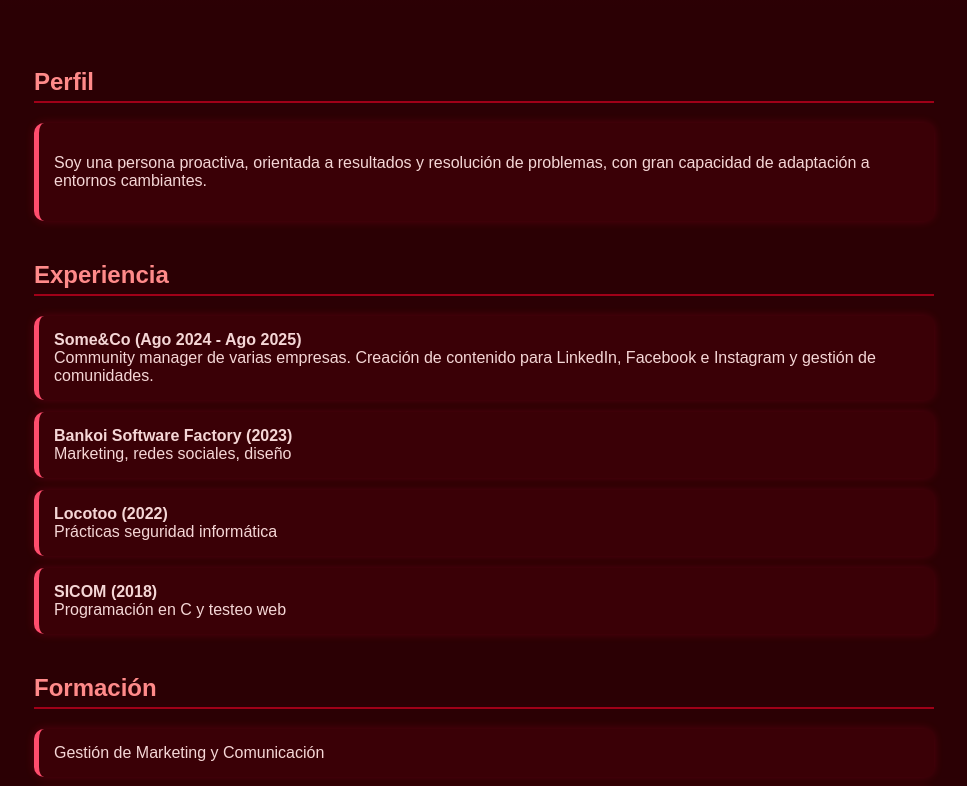
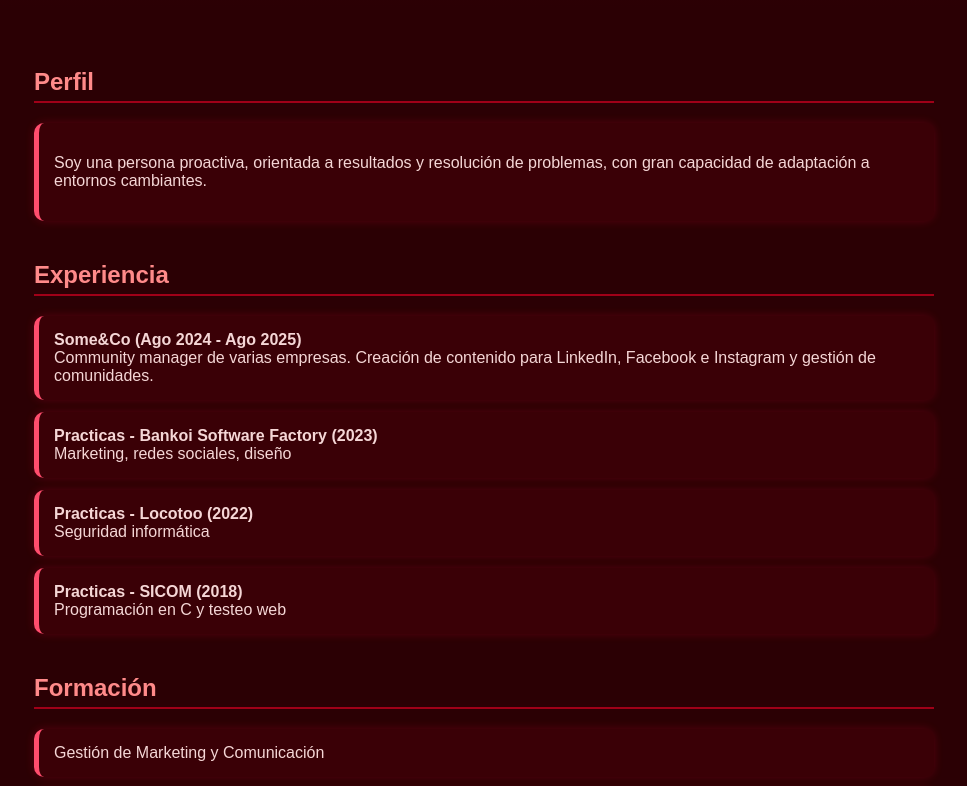
Before and after one commit to nuriaotero/Curriculum, a plain HTML site: page index.html in a window 1280 px wide. Shown: the part 450-1236 px from the top of the page, without its empty margins (156-1123 px from the left). Drawn offline with Linux system fonts and the light colour scheme.

Commit message:
Update index.html

```diff
--- a/index.html
+++ b/index.html
@@ -26,15 +26,15 @@
 Community manager de varias empresas. Creación de contenido para LinkedIn, Facebook e Instagram y gestión de comunidades.
 </div>
 <div class="card">
-<b>Bankoi Software Factory (2023)</b><br>
+<b>Practicas - Bankoi Software Factory (2023)</b><br>
 Marketing, redes sociales, diseño
 </div>
 <div class="card">
-<b>Locotoo (2022)</b><br>
-Prácticas seguridad informática
+<b>Practicas - Locotoo (2022)</b><br>
+Seguridad informática
 </div>
 <div class="card">
-<b>SICOM (2018)</b><br>
+<b>Practicas - SICOM (2018)</b><br>
 Programación en C y testeo web
 </div>
 
```
